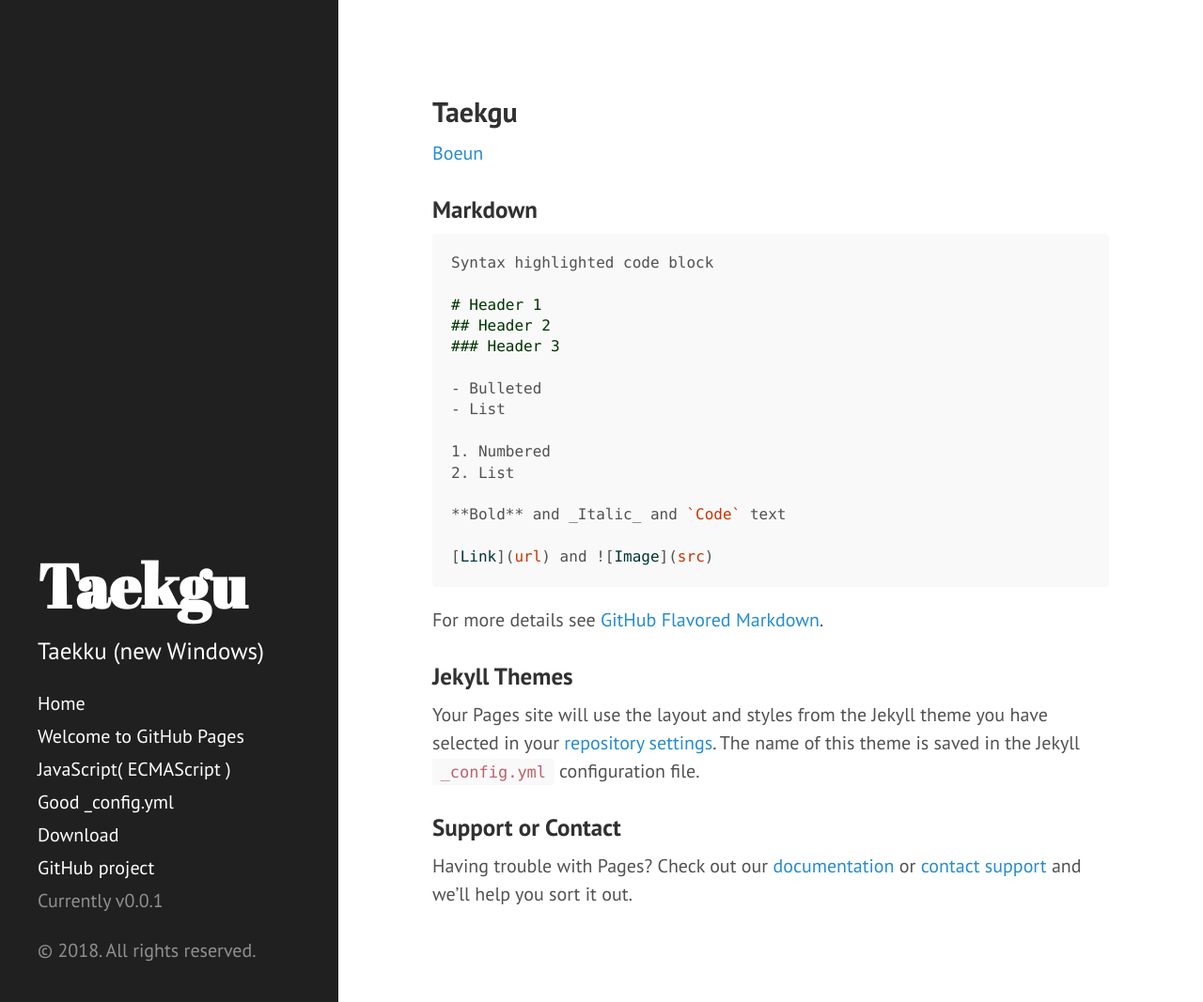
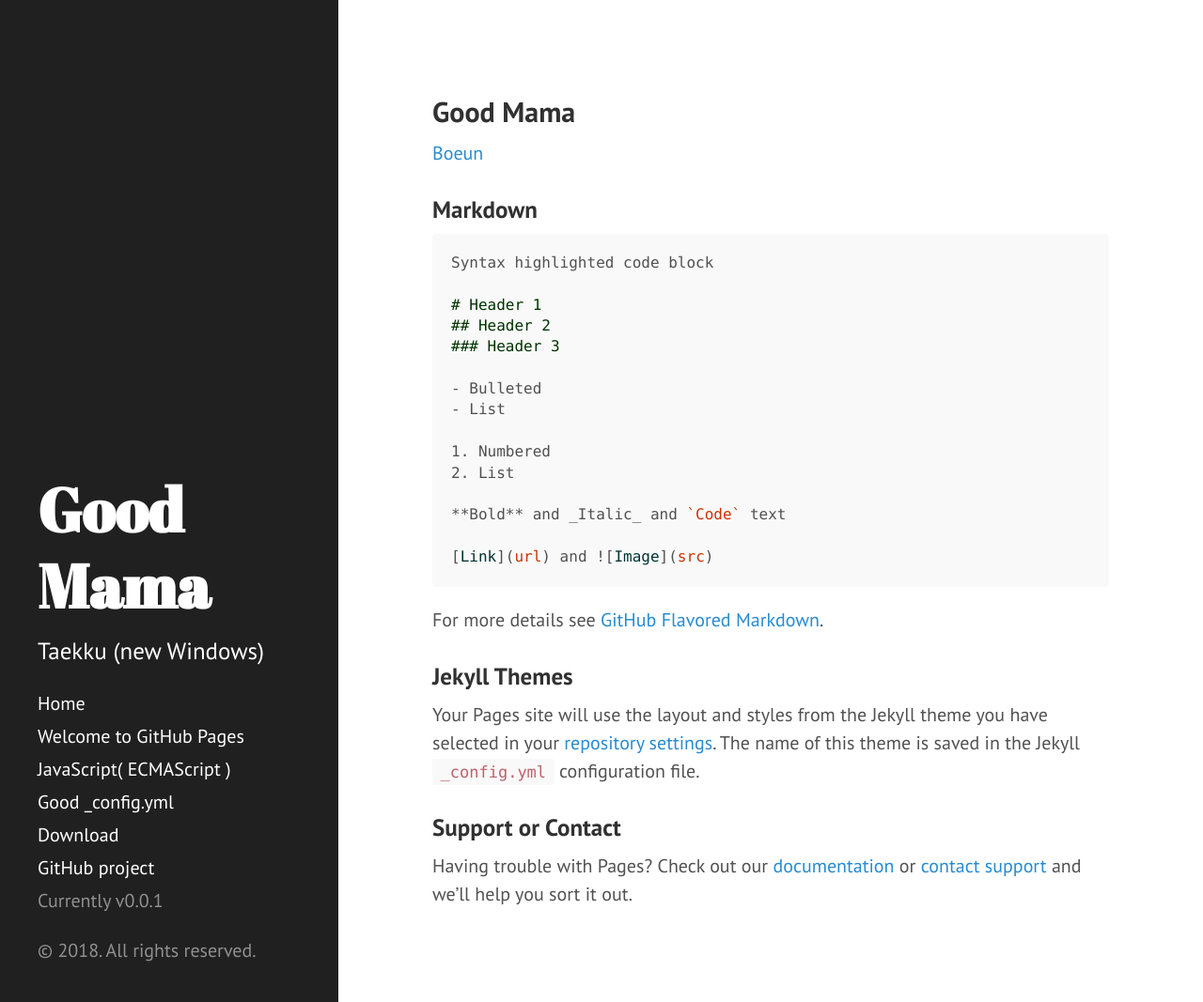
Before and after one commit to taekku/taekku.github.io, a Jekyll site: the page built from index.md, in a window 1280 px wide and 1067 px high. Shown: the whole window at 94% size. Built offline with Jekyll 4.4.1, drawn with Linux system fonts in a browser that asks for light colours.

Commit message:
change title

```diff
--- a/_config.yml
+++ b/_config.yml
@@ -10,7 +10,7 @@
 permalink:        pretty
 
 # Setup
-title:            'Taekgu'
+title:            Good Mama
 # 자신의 blog title.
 tagline:          My Home(Mama)
 description:      '<a href="https://taekku.github.io" target="_blank">Taekku (new Windows)</a>'
```
